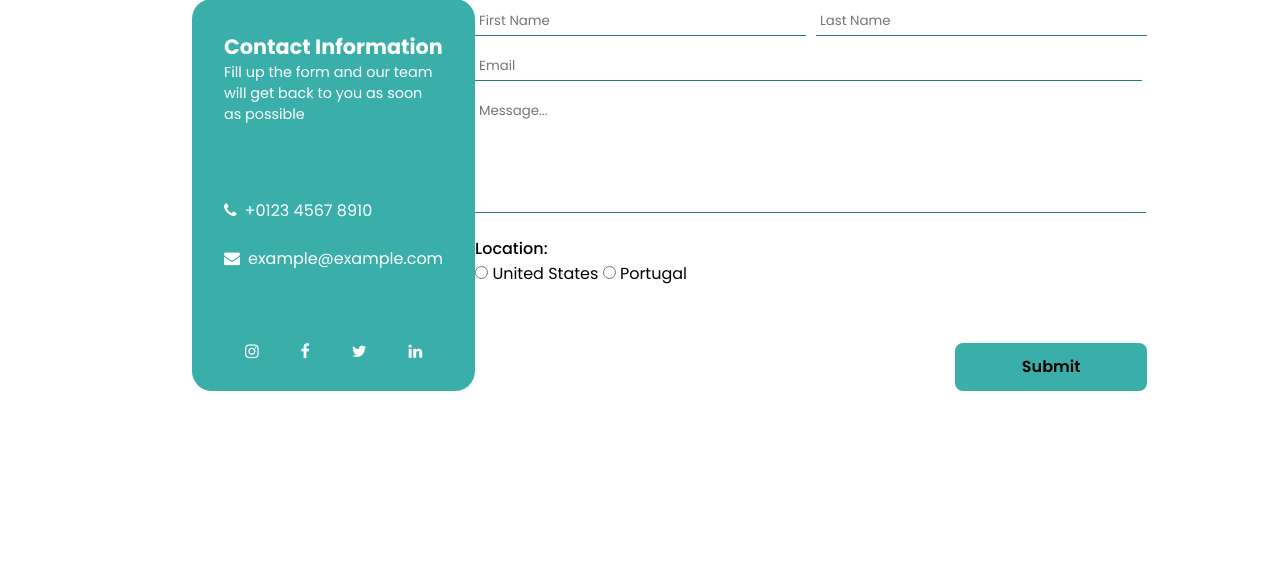
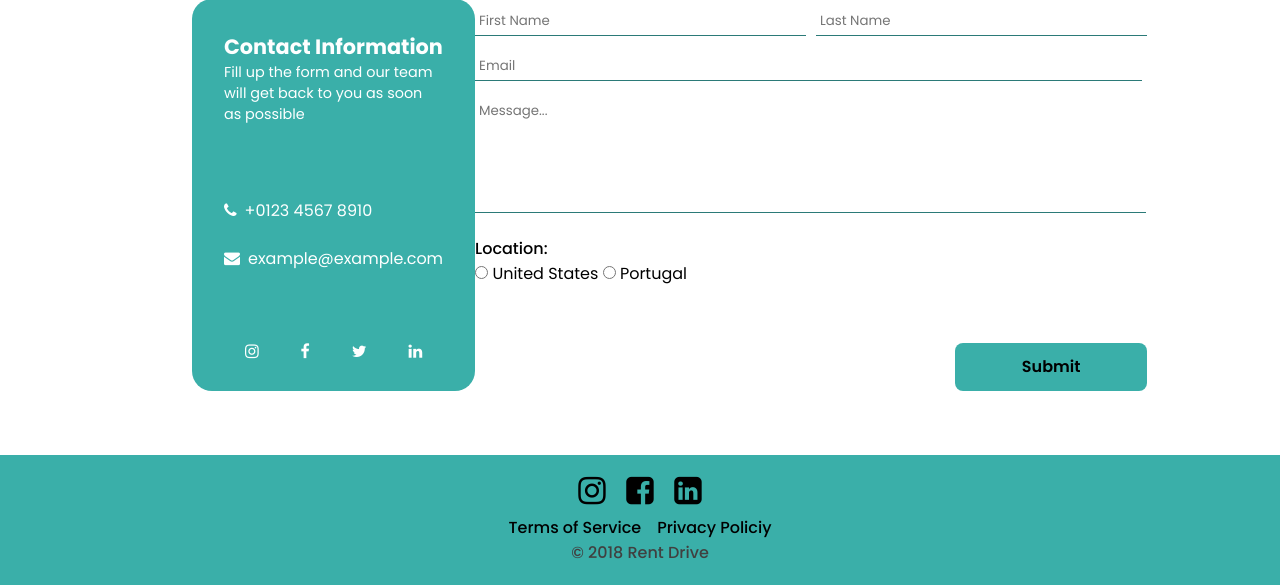
Before and after one commit to samuoliveira13/RentDrive, a PHP site: page /pages/index.php in a window 1280 px wide. Shown: the part 1921-2506 px from the top of the page. Before the commit the page ends 2312 px from the top, so only its background shows below. Run offline with PHP 8.4, Linux system fonts and the light colour scheme; data comes from the database, SQL or seed files in the repository; data that the repository does not hold is empty; some libraries are stand-ins or nearby versions.

Commit message:
Footer added

```diff
--- a/css/style.css
+++ b/css/style.css
@@ -430,3 +430,47 @@ button {
     align-self: flex-end;
     margin-bottom: 0;
 }
+
+footer {
+    background-color: #3AAFA9;
+    text-align: center;
+    padding: 20px;
+}
+
+#footer {
+    width: 100%;
+    display: flex;
+    flex-direction: column;
+    justify-content: center;
+    align-items: center;
+}
+
+.footer-socials {
+    width: 8em;
+    margin: auto;
+    display: flex;
+    justify-content: space-around;
+    gap: 1em;
+    margin-bottom: 0.5em;
+}
+
+.footer-socials i{
+    font-size: 2em;
+}
+
+.footer-info {
+    font-weight: 500;
+    display: flex;
+    gap: 1em;
+}
+
+.footer-info a:hover {
+    color: #FEFFFF;
+}
+
+footer h4 {
+    margin: auto;
+    width: fit-content;
+    font-weight: 500;
+    color: #404040;
+}
--- a/pages/index.php
+++ b/pages/index.php
@@ -18,6 +18,7 @@ drawMain($db);
 drawVehicles($db, $vehicles);
 drawLocations($db);
 drawContact($db);
+drawMap();
 drawFooter();
 
 
--- a/templates/common.tpl.php
+++ b/templates/common.tpl.php
@@ -32,4 +32,24 @@ function drawNavBar() { ?>
             </div>
         </div>
     </section>
+
 <?php }
+function drawFooter() { ?>
+    </wrapper>
+        <footer>
+            <section id="footer">
+                <div class="footer-socials">
+                    <i class="fa fa-instagram" aria-hidden="true"></i>
+                    <i class="fa fa-facebook-square"></i>
+                    <i class="fa fa-linkedin-square" aria-hidden="true"></i>
+                </div>
+                <div class="footer-info">
+                    <a href="">Terms of Service</a>
+                    <a href="">Privacy Policiy</a>
+                </div>
+                <h4>&copy; 2018 Rent Drive</h4>
+            </section>
+        </footer>
+    </body>
+
+<?php }
--- a/templates/index.tpl.php
+++ b/templates/index.tpl.php
@@ -198,7 +198,7 @@ function drawContact(PDO $db) { ?>
 
 <?php }
 
-function drawFooter() { ?>
+function drawMap() { ?>
     <script>
         function initMap() {
 
```
